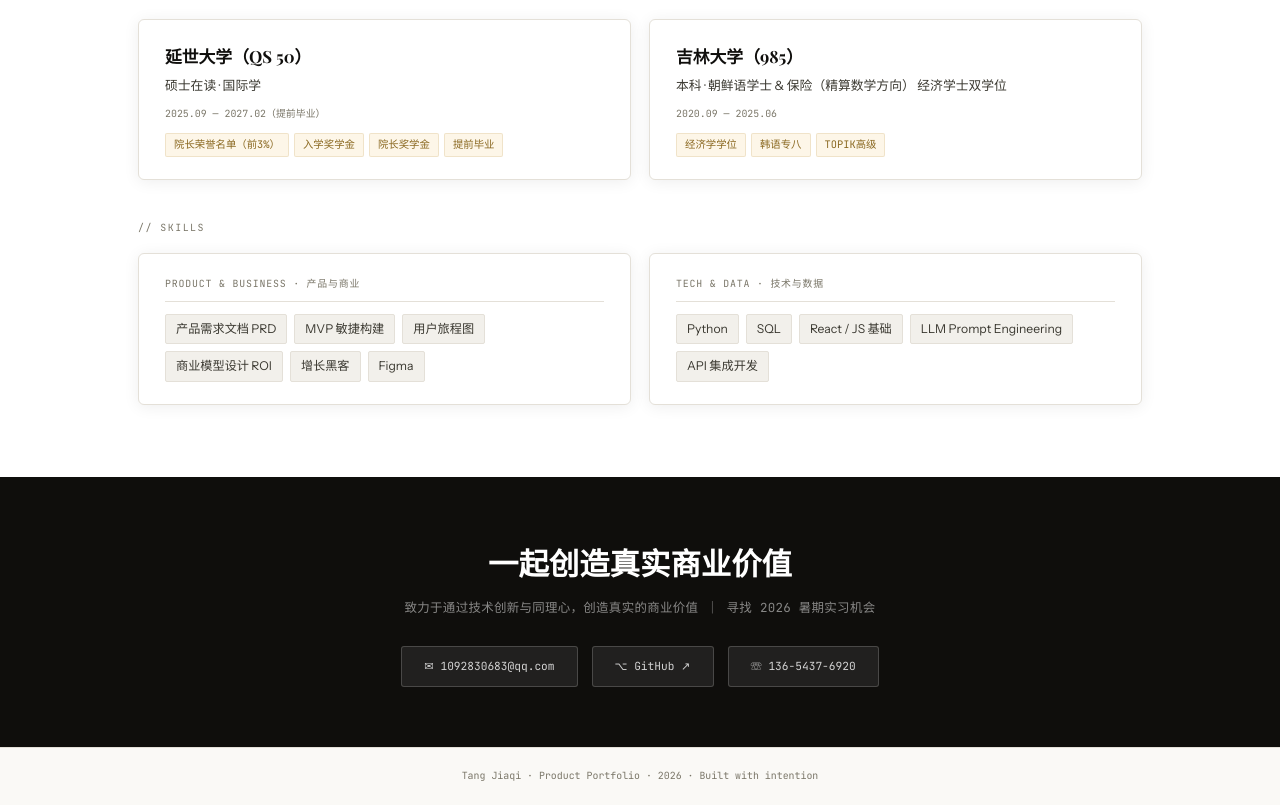
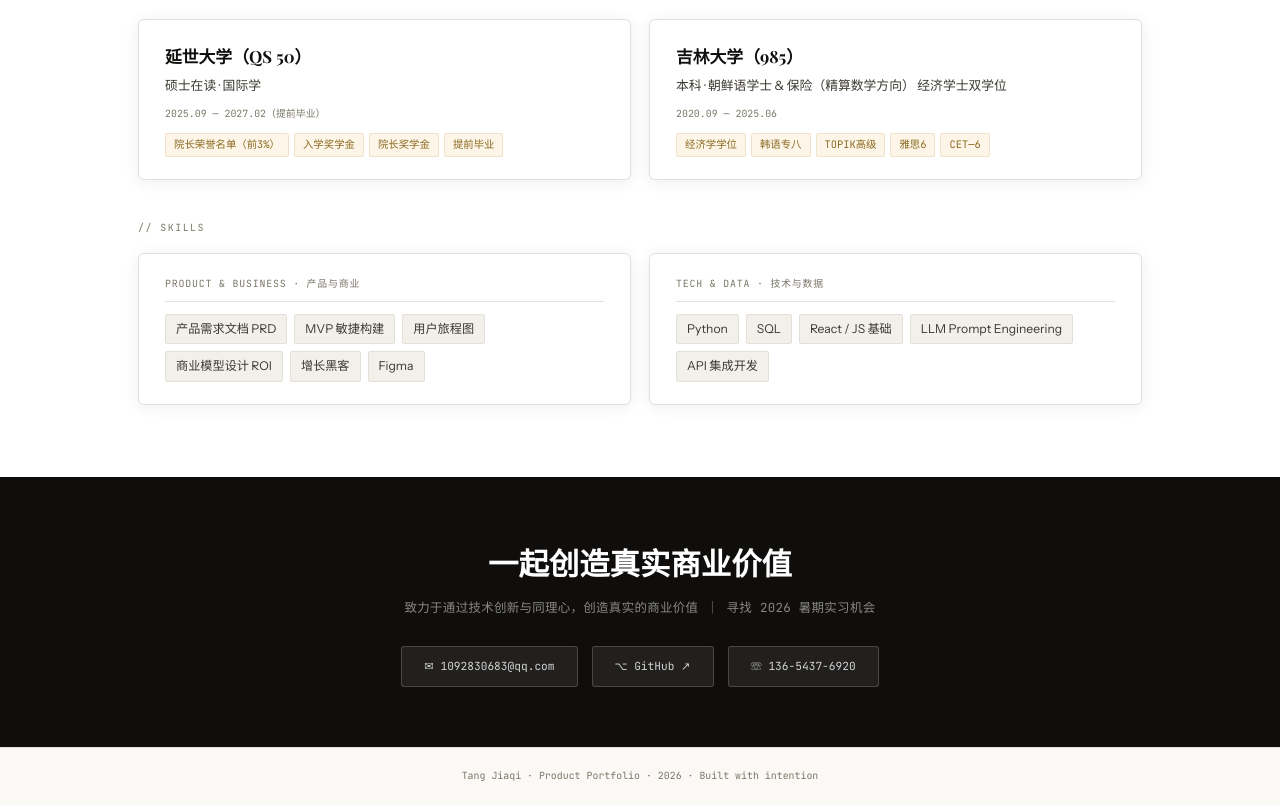
Before and after one commit to 111TANG-No1/111TANG-No1.github.io, a plain HTML site: page index.html in a window 1280 px wide. Shown: the part 2720-3525 px from the top of the page. Drawn offline with nearby package versions, Linux system fonts and the light colour scheme; a web font is replaced by a local one.

Commit message:
index.html

```diff
--- a/index.html
+++ b/index.html
@@ -217,7 +217,7 @@ footer{text-align:center;padding:20px;font-family:'JetBrains Mono',monospace;fon
   <div class="stit">教育背景</div>
   <div class="eg">
     <div class="edc fi"><div class="esch">延世大学（QS 50）</div><div class="edeg">硕士在读 · 国际学</div><div class="edt">2025.09 — 2027.02（提前毕业）</div><div class="aw"><span class="award">院长荣誉名单（前3%）</span><span class="award">入学奖学金</span><span class="award">院长奖学金</span><span class="award">提前毕业</span></div></div>
-    <div class="edc fi"><div class="esch">吉林大学（985）</div><div class="edeg">本科 · 朝鲜语学士 & 保险（精算数学方向） 经济学士双学位</div><div class="edt">2020.09 — 2025.06</div><div class="aw"><span class="award">经济学学位</span><span class="award">韩语专八</span><span class="award">TOPIK高级</span></div></div>
+    <div class="edc fi"><div class="esch">吉林大学（985）</div><div class="edeg">本科 · 朝鲜语学士 & 保险（精算数学方向） 经济学士双学位</div><div class="edt">2020.09 — 2025.06</div><div class="aw"><span class="award">经济学学位</span><span class="award">韩语专八</span><span class="award">TOPIK高级</span><span class="award">雅思6</span><span class="award">CET—6</span></div></div>
   </div>
   <div class="sey" style="margin-bottom:16px">// Skills</div>
   <div class="skg">
```
